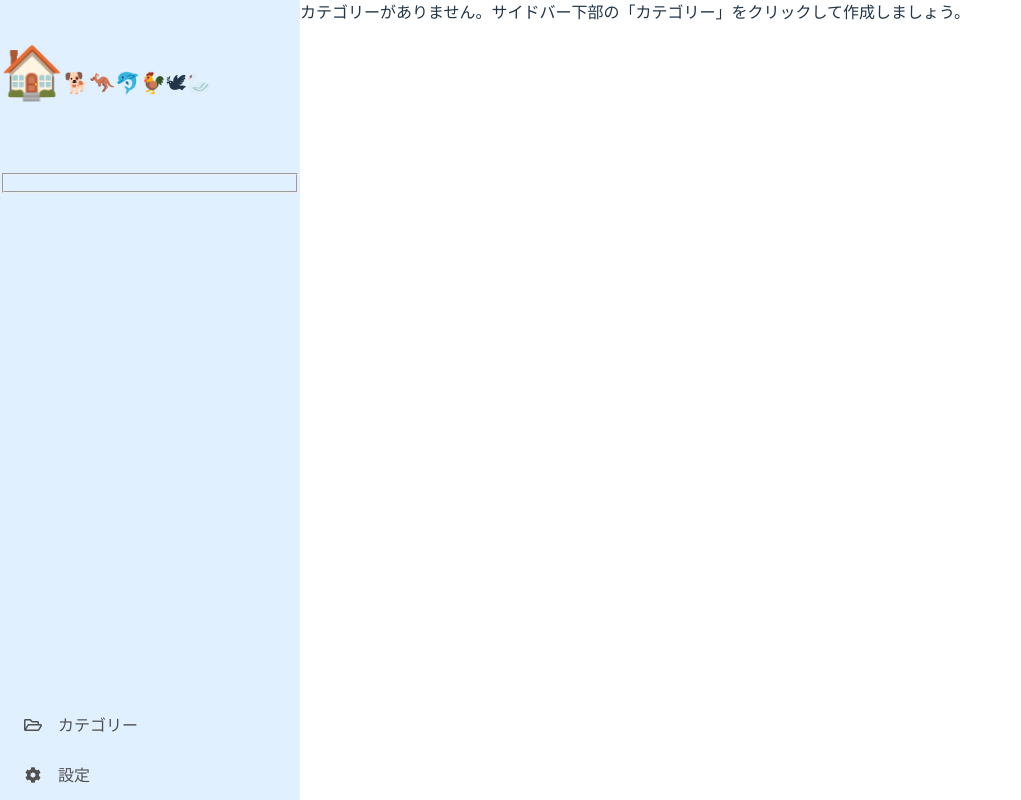
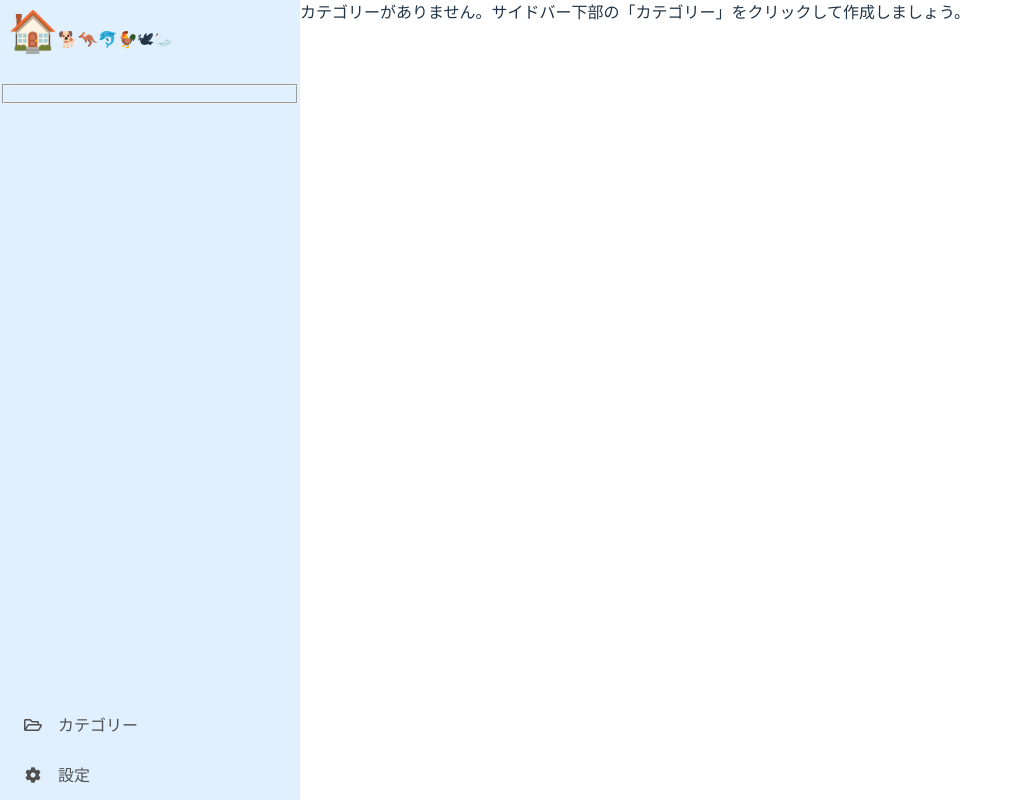
Before and after one commit to kakei-akihiko/portal, a Vue app: page /#/ in a window 1280 px wide. Shown: the whole page, without its empty margins (0-1021 px from the left). Built offline with nearby package versions, Linux system fonts and the light colour scheme.

Commit message:
サイドバーのヘッダーの表示を調整

```diff
--- a/src/components/sidebar/TheSidebar.vue
+++ b/src/components/sidebar/TheSidebar.vue
@@ -18,9 +18,9 @@ const articleListButtonClick = () => {
 <template>
   <section class="sidebar sidebar-scoped">
     <header>
-      <h1 class="h2">
-        <span>🏠</span>
-        <span class="site-title-animals">🐕🦘🐬🐓🕊🦢</span>
+      <h1 class="site-title">
+        <span class="house">🏠</span>
+        <span class="animals">🐕🦘🐬🐓🕊🦢</span>
       </h1>
     </header>
     <slot/>
@@ -60,10 +60,6 @@ const articleListButtonClick = () => {
 </template>
 
 <style scoped>
-.site-title-animals {
-  font-size: 40%
-}
-
 .sidebar-scoped {
   background: #E0F0FF;
   overflow-y: auto;
@@ -71,9 +67,26 @@ const articleListButtonClick = () => {
   flex-direction: column;
 }
 
+.sidebar-scoped header {
+  padding: 0 .5rem;
+}
+
 .sidebar-scoped footer {
   margin-top: auto;
   padding: 0 .5rem;
+}
+
+.site-title {
+  margin: .5rem 0 0;
+  font-size: 2.5rem;
+}
+
+.site-title .house {
+  width: 50px;
+}
+
+.site-title .animals {
+  font-size: 40%
 }
 
 .sidebar-scoped .sidebar-item {
```
